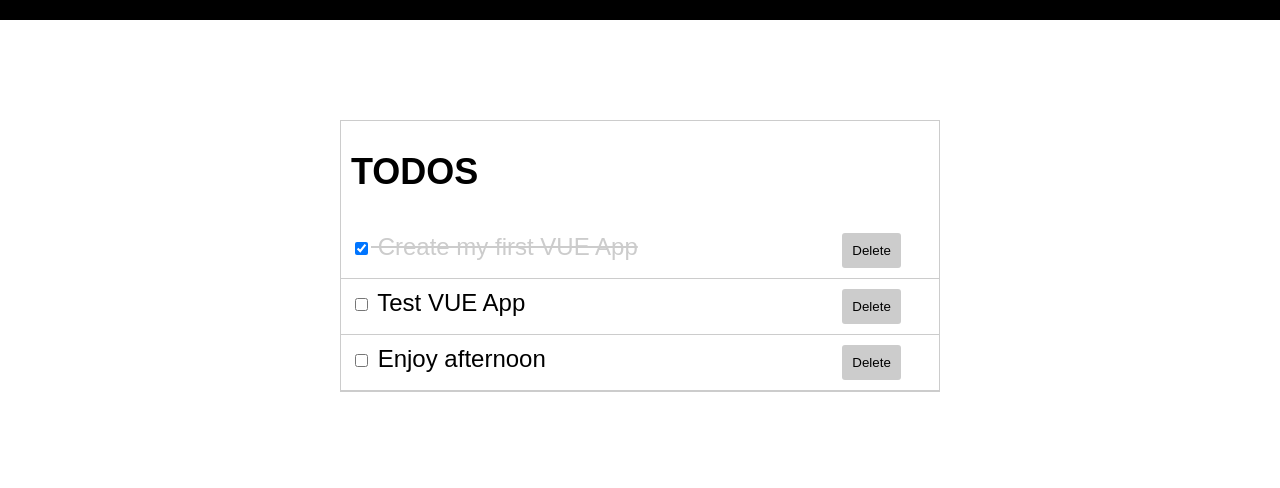
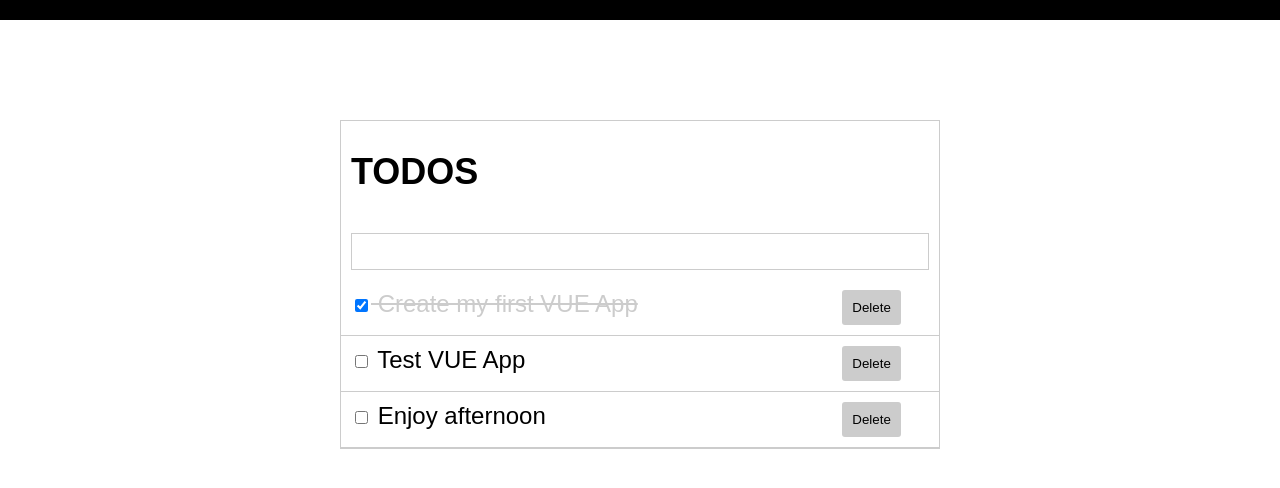
Before and after one commit to ulldecorb/todo-vue, a Vue app in the folder todos/: page / in a window 1280 px wide. Shown: the top 488 px of the page. Built offline with nearby package versions, Linux system fonts and the light colour scheme.

Commit message:
Create todoadd component

```diff
--- a/todos/src/App.vue
+++ b/todos/src/App.vue
@@ -4,6 +4,7 @@
 
     <div id="main-container">
       <h2>TODOS</h2>
+      <TodoAdd v-on:add-todo="addTodo" />
       <Todos v-bind:todoslist="copyTodos" v-on:delete-todo="deleteTodo"/>
     </div>
   </div>
@@ -13,17 +14,20 @@
 // import HelloWorld from './components/HelloWorld';
 // import Search from './components/Search';
 import Todos from './components/Todos';
-// import TodoAdd from './components/TodoAdd';
+import TodoAdd from './components/TodoAdd';
 
 export default {
   name: 'App',
   components: {
-    Todos
+    Todos, TodoAdd
   },
   methods: {
     deleteTodo(id){
       this.todos = this.todos.filter(todo => todo.id !== id);
       this.copyTodos = [...this.todos];
+    },
+    addTodo(todo){
+      this.copyTodos = [...this.todos,todo];
     }
   },
   data(){
@@ -32,17 +36,17 @@
         {
           id: 0,
           title: 'Create my first VUE App',
-          complete: true
+          completed: true
         },
         {
           id: 1,
           title: 'Test VUE App',
-          complete: false
+          completed: false
         },
         {
           id: 2,
           title: 'Enjoy afternoon',
-          complete: false
+          completed: false
         },
       ],
       copyTodos: []
--- a/todos/src/components/TodoAdd.vue
+++ b/todos/src/components/TodoAdd.vue
@@ -0,0 +1,45 @@
+<template>
+    <div id="add-container">
+        <form @submit="addTodo">
+            <input type="text" v-model="title">
+        </form>
+    </div>
+</template>
+
+<script>
+export default {
+    name: 'TodoAdd',
+    data(){
+        return {
+            title: ''
+        }
+    },
+    methods: {
+        addTodo(e){
+            e.preventDefault();
+            let idCounter = 3;
+            const newTodo = {
+                id: idCounter,
+                title: this.title,
+                copleted: false,
+            }
+            idCounter ++;
+            this.title='';
+            this.$emit('add-todo', newTodo);
+        }
+    }
+}
+</script>
+
+<style scoped>
+#add-container {
+    padding: 10px;
+}
+
+input {
+    padding: 10px;
+    outline: none;
+    border: solid 1px #ccc;
+    width: 100%;
+}
+</style>
--- a/todos/src/components/TodoItem.vue
+++ b/todos/src/components/TodoItem.vue
@@ -1,8 +1,8 @@
 <template>
-    <div class="todo" v-bind:class="{completed: todo.complete}">
+    <div class="todo" v-bind:class="{completed: todo.completed}">
         <div class="todo-body">
             <input type="checkbox"
-                v-bind:checked="todo.complete ? 'checked' : ''"
+                v-bind:checked="todo.completed ? 'checked' : ''"
                 v-on:change="checkTodo">
             {{todo.title}}
         </div>
@@ -18,7 +18,7 @@
     props: ['todo'],
     methods: {
         checkTodo(){
-            this.todo.complete = !this.todo.complete;
+            this.todo.completed = !this.todo.completed;
         },
 
     }
```
